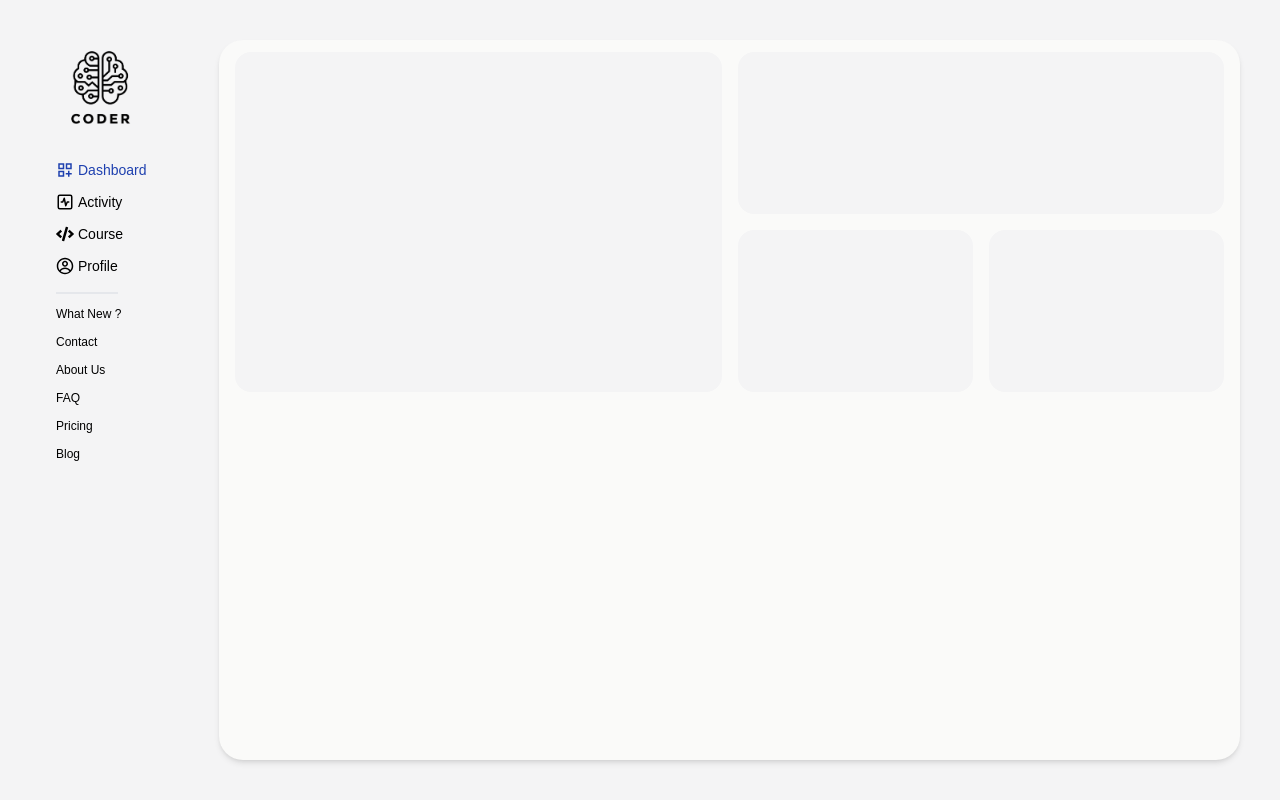
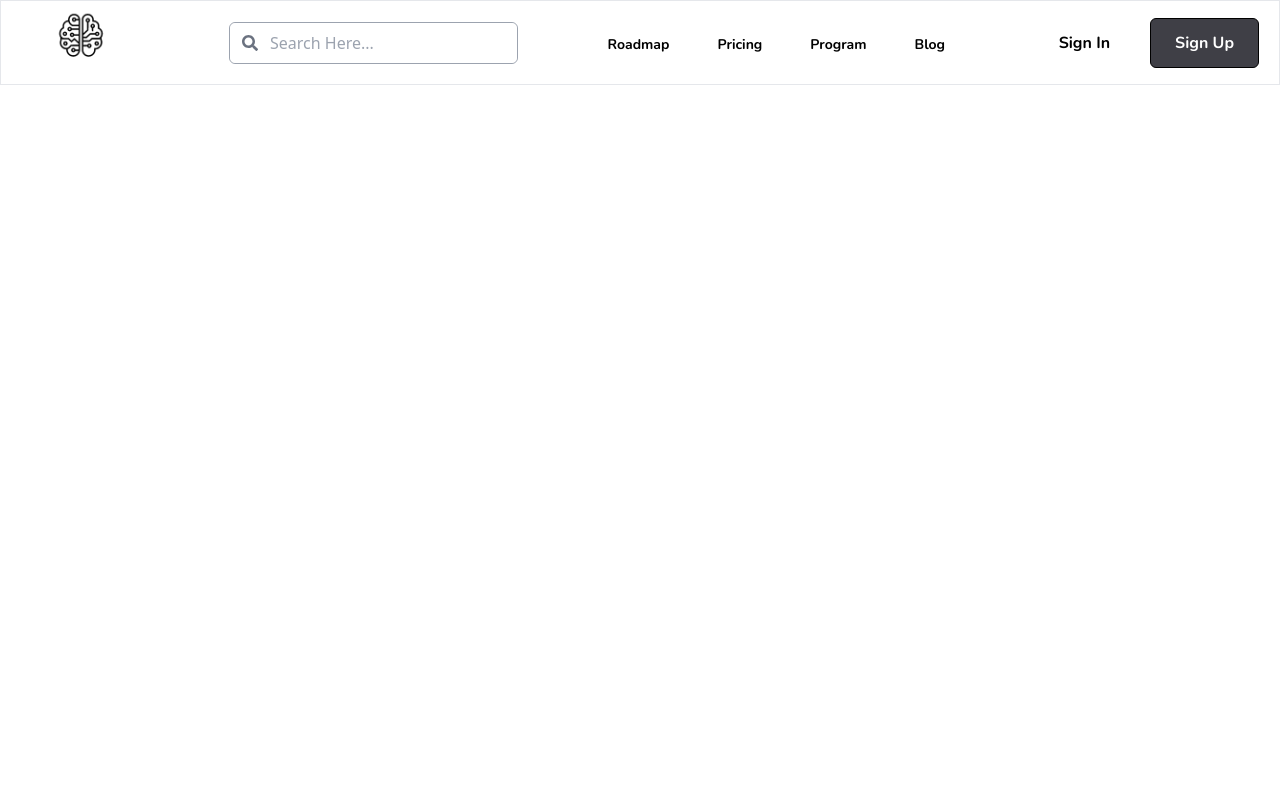
Before and after one commit to Vincent-Valentino/code, a React (Vite) app: page / in a window 1280 px wide. Built offline with nearby package versions, Linux system fonts and the light colour scheme; a web font is replaced by a local one.

Commit message:
try to call the navbar and show it

```diff
--- a/src/App.tsx
+++ b/src/App.tsx
@@ -1,9 +1,10 @@
-import Home from "./home/Home"
-
+import NavBar from "./components/NavBar"
+// import Home from "./home/Home"
 function App() {
 
   return (
-    <Home/>
+    <NavBar />
+    // <Home/>
   )
 }
 
```
